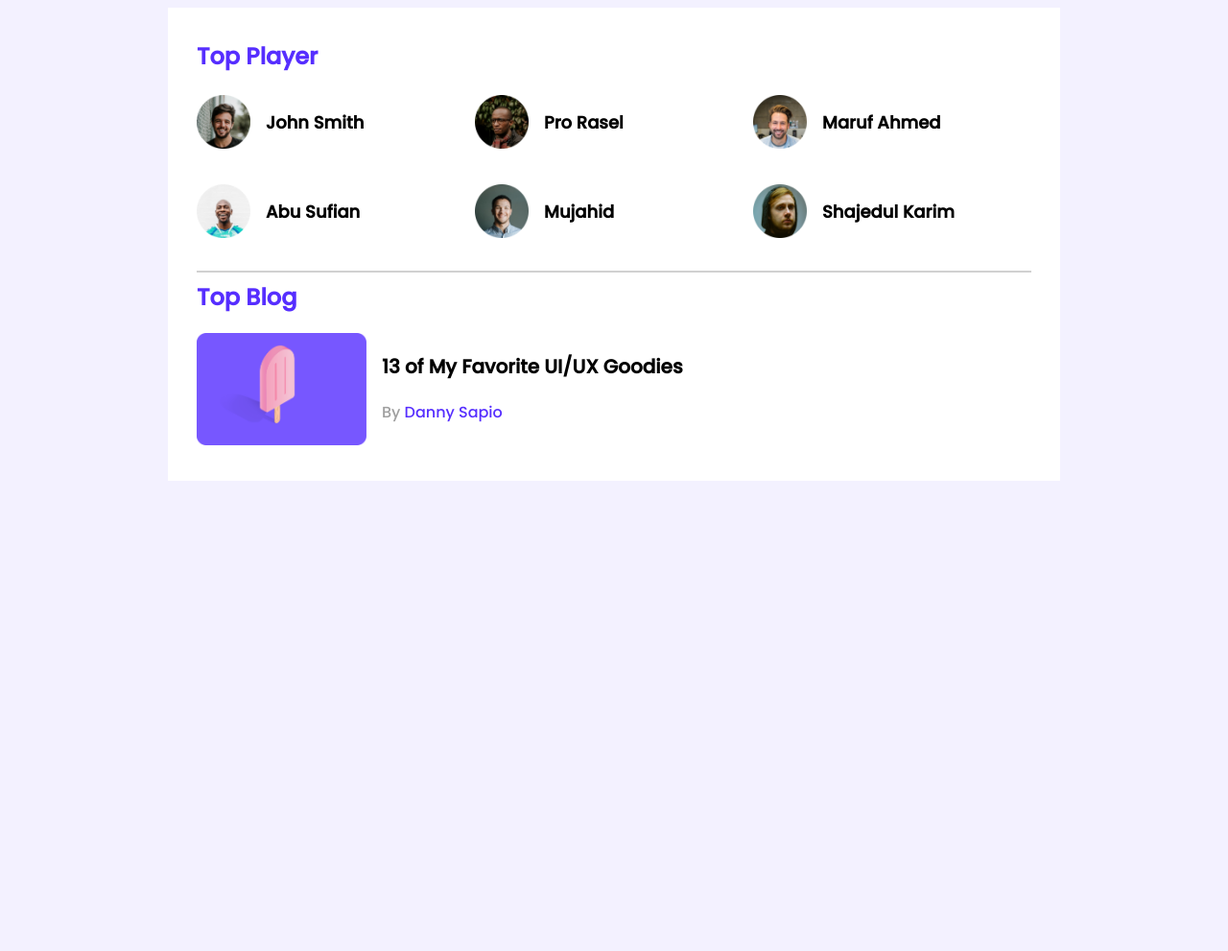
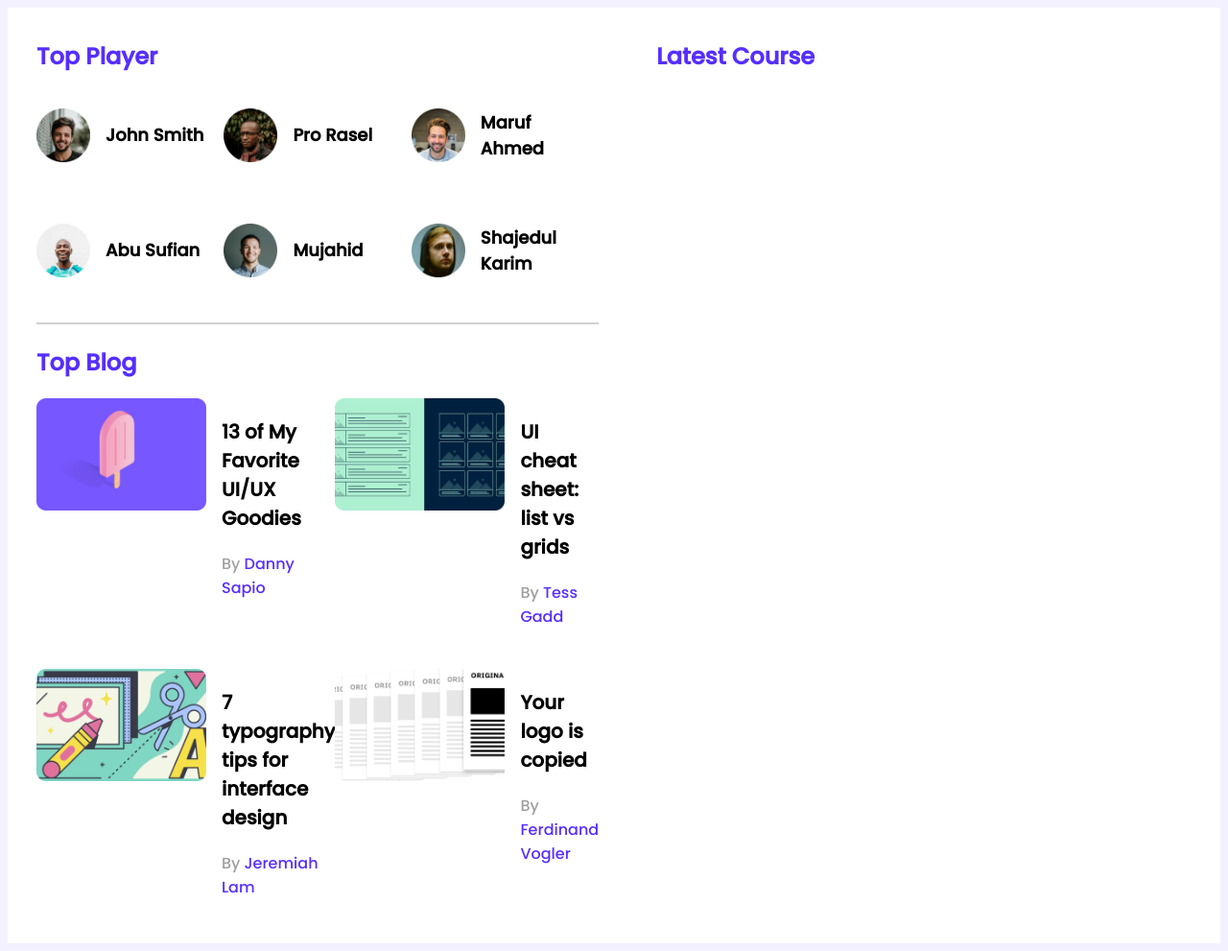
Before and after one commit to 100galib/leader-board-css3, a plain HTML site: page index.html in a window 1280 px wide. Shown: the whole page at 96% size. Before the commit the page ends 800 px from the top, so only its background shows below. Drawn offline with Linux system fonts and the light colour scheme.

Commit message:
third Commit

```diff
--- a/index.html
+++ b/index.html
@@ -58,8 +58,42 @@
                             <p class="blog-author">By <a href="#">Danny Sapio</a></p>
                         </div>
                     </article>
+                    <article class="blog">
+                        <div class="tharmbril">
+                            <img src="images/blogs/blog-2.png" alt="Blog_01">
+                        </div>
+                        <div class="blog-info">
+                            <h3 class="blog-title">UI cheat sheet:
+                                list vs grids</h3>
+                            <p class="blog-author">By <a href="#">Tess Gadd</a></p>
+                        </div>
+                    </article>
+                    <article class="blog">
+                        <div class="tharmbril">
+                            <img src="images/blogs/blog-3.png" alt="Blog_01">
+                        </div>
+                        <div class="blog-info">
+                            <h3 class="blog-title">7 typography tips
+                                for interface design</h3>
+                            <p class="blog-author">By <a href="#">Jeremiah Lam</a></p>
+                        </div>
+                    </article>
+                    <article class="blog">
+                        <div class="tharmbril">
+                            <img src="images/blogs/blog-4.png" alt="Blog_01">
+                        </div>
+                        <div class="blog-info">
+                            <h3 class="blog-title">Your logo is
+                                copied</h3>
+                            <p class="blog-author">By <a href="#">Ferdinand Vogler</a></p>
+                        </div>
+                    </article>
                 </div>
             </div>
+        </section>
+        <!-- Lates Courses -->
+        <section class="container">
+            <h2 class="top-section">Latest Course</h2>
         </section>
     </main>
 </body>
--- a/styles/style.css
+++ b/styles/style.css
@@ -18,6 +18,7 @@ main{
 }
 hr{
     border: 1px solid #D1D1D1;
+    margin-bottom: 22px;
 }
 
 /* Top Player Style */
@@ -49,6 +50,11 @@ hr{
 }
 
 /* Top Blog Styles */
+.blogs{
+    display: grid;
+    grid-template-columns: repeat(2, 1fr);
+    row-gap: 26px;
+}
 
 .blog{
     display: flex;
```
